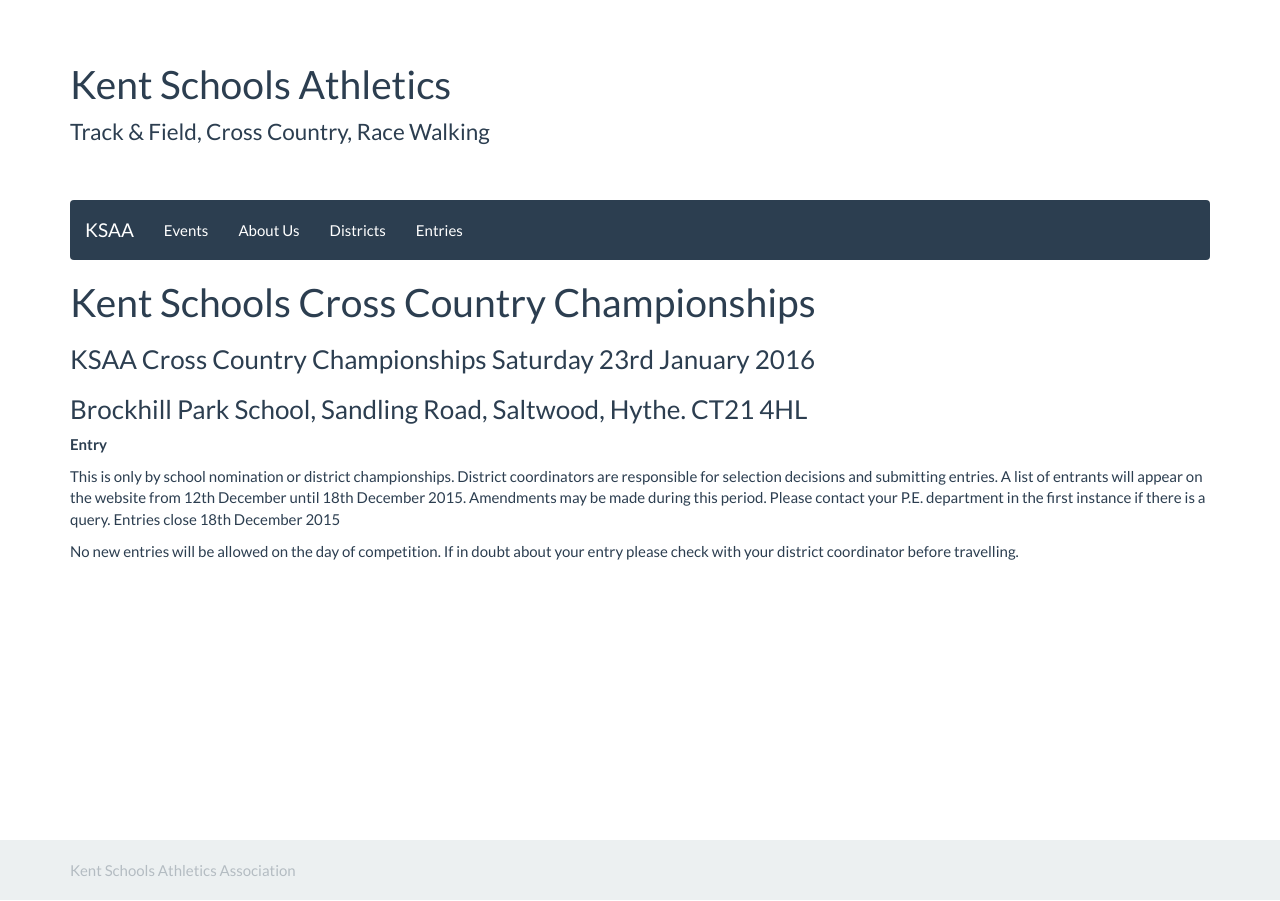
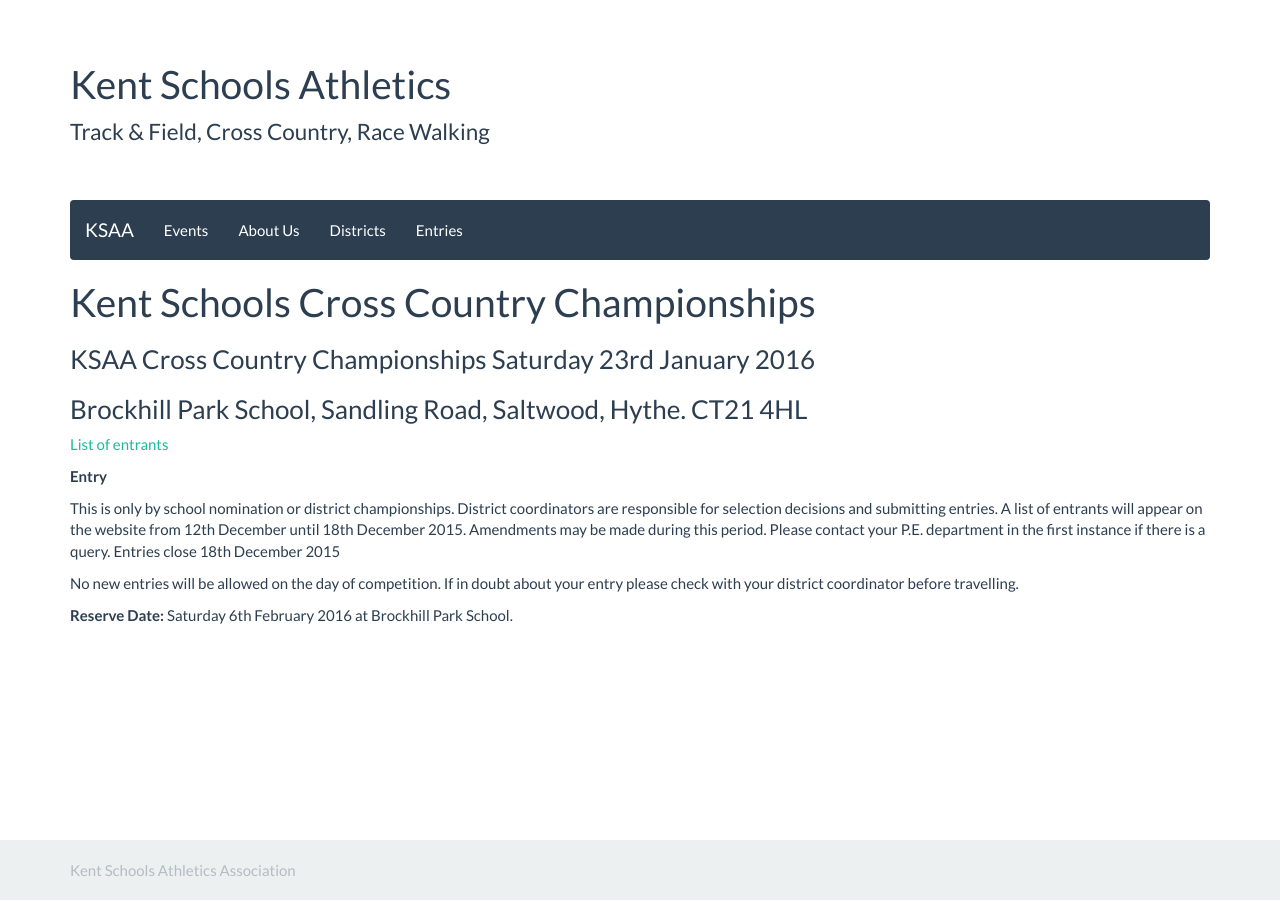
Before and after one commit to chrisnewark/chrisnewark.github.io, a Jekyll site: the page built from _events/15-16/2016-01-23-kent-schools-cross-country-champs.md, in a window 1280 px wide. Built offline with Jekyll 4.4.1, drawn with Linux system fonts in a browser that asks for light colours; nearby versions of some CDN libraries.

Commit message:
Added list of entrants

```diff
--- a/_events/15-16/2016-01-23-kent-schools-cross-country-champs.md
+++ b/_events/15-16/2016-01-23-kent-schools-cross-country-champs.md
@@ -9,6 +9,8 @@
 
 ### Brockhill Park School, Sandling Road, Saltwood, Hythe. CT21 4HL
 
+<a href="/files/events/15-16/2016-01-23-kent-schools-cross-country-champs/KSAAProgramme2016-ForReview.pdf">List of entrants</a>
+
 **Entry**
 
 This is only by school nomination or district championships. District coordinators are responsible for selection decisions and submitting entries.
@@ -17,3 +19,5 @@
 Entries close 18th December 2015
 
 No new entries will be allowed on the day of competition. If in doubt about your entry please check with your district coordinator before travelling.
+
+**Reserve Date:**  Saturday 6th February 2016 at Brockhill Park School.
```
Also changed, not shown: files/events/15-16/2016-01-23-kent-schools-cross-country-champs/Brockhill Map 2016.jpg (added), images/logo.jpg (added), 1 other file.
